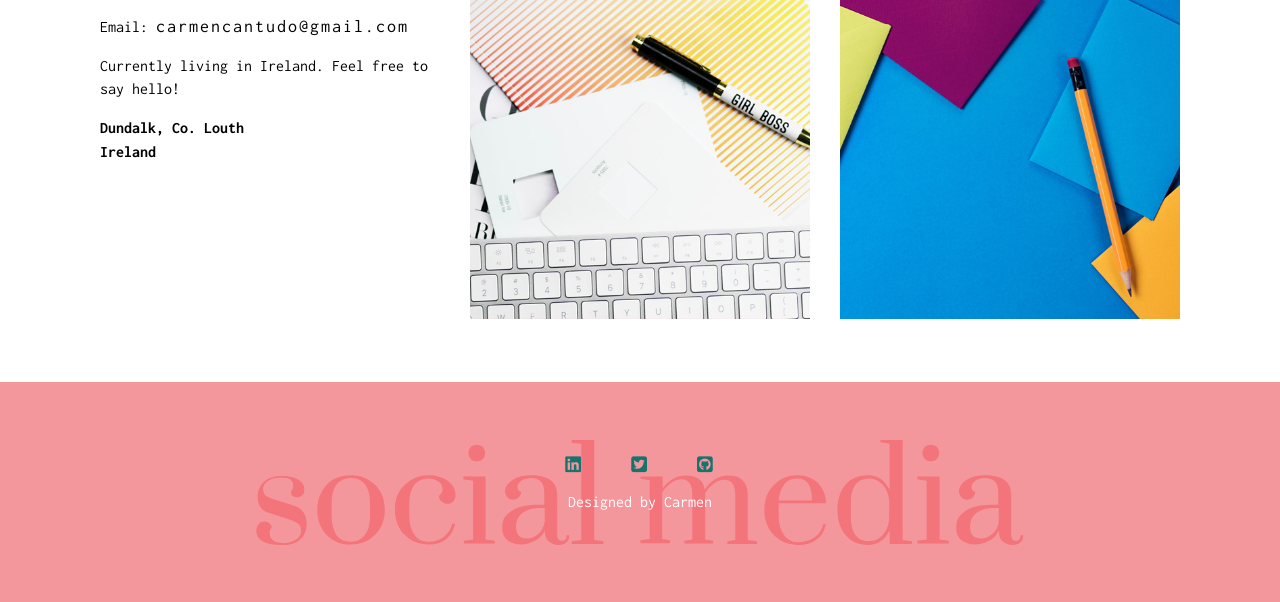
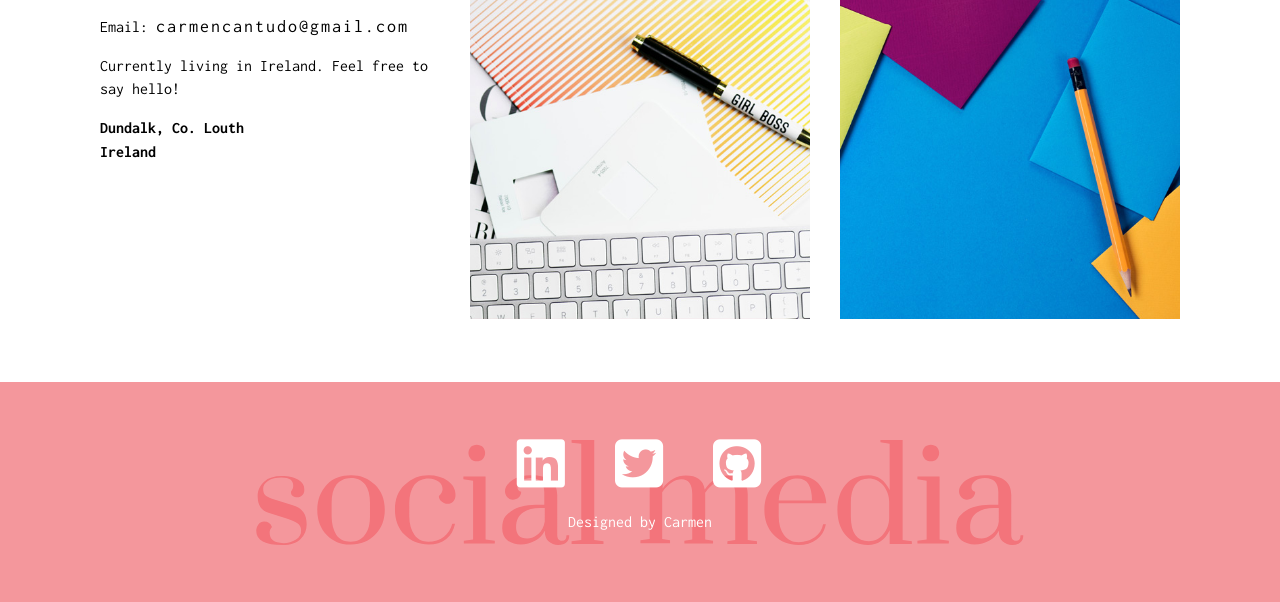
Before and after one commit to CarmenCantudo/carmencantudo.github.io, a PHP site: page / in a window 1280 px wide. Shown: the part 5799-6401 px from the top of the page. Run offline with PHP 8.4, Linux system fonts and the light colour scheme; some libraries are stand-ins or nearby versions.

Commit message:
Add social links size and colour

```diff
--- a/assets/css/style.css
+++ b/assets/css/style.css
@@ -188,6 +188,8 @@ footer {
 .social-icon {
   height: 60px;
   margin: 10px 20px;
+  color: white;
+  font-size: 55px;
 }
 
 .social-icons-container {
```
